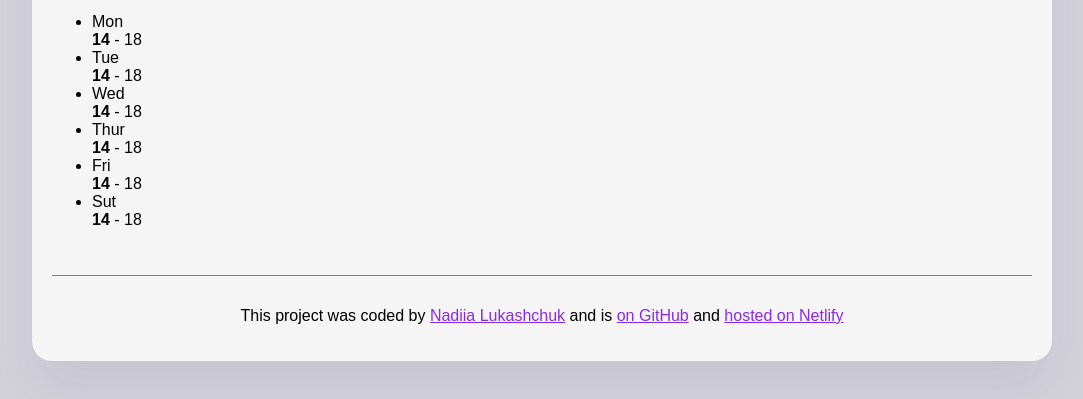
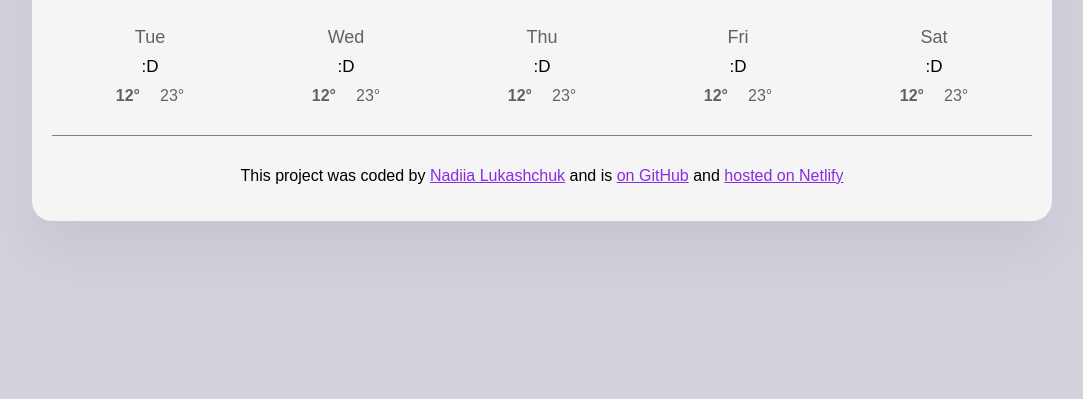
Before and after one commit to nadialukashchuk/weather-project, a plain HTML site: page index.html in a window 1280 px wide. Shown: the part 325-724 px from the top of the page, without its empty margins (98-1181 px from the left). Drawn offline with nearby package versions, Linux system fonts and the light colour scheme.

Commit message:
Added the forecast HTML from JS

```diff
--- a/index.html
+++ b/index.html
@@ -30,36 +30,9 @@
         </div>
     </div>
 
-    <div class="forecast-weather">
-        <ul>
-            <li>
-                Mon
-                <br />
-                <strong>14</strong> - 18
-            </li>
-            <li>
-                Tue
-                <br />
-                <strong>14</strong> - 18
-            </li><li>
-                Wed
-                <br />
-                <strong>14</strong> - 18
-            </li><li>
-                Thur
-                <br />
-                <strong>14</strong> - 18
-            </li><li>
-                Fri
-                <br />
-                <strong>14</strong> - 18
-            </li><li>
-                Sut
-                <br />
-                <strong>14</strong> - 18
-            </li>
-        </ul>
-    </div>
+    <div class="weather-forecast" id="forecast">
+
+             </div>
     </main>
     <footer>
         <p>This project was coded by <a href="https://www.linkedin.com/in/nadia-lukashchuk-410418179/" target="_blank">Nadiia Lukashchuk</a> and is <a href="https://github.com/nadialukashchuk/weather-project" target="_blank">on GitHub</a> and
--- a/src/index.js
+++ b/src/index.js
@@ -54,3 +54,36 @@ let currentDate = new Date();
 
 
 currentDateElement.innerHTML = formatDate(currentDate);
+
+
+
+function displayForecast (){
+    let forecastElement = document.querySelector("#forecast");
+
+
+    let days = ['Tue', 'Wed', 'Thu', 'Fri', 'Sat']
+    let forecastHtml = "";
+    days.forEach(function (day) {
+
+    forecastHtml = forecastHtml +
+     `
+
+    <div class="weather-forecast-day">
+        <div class="weather-forecast-date">${day}</div>
+        <div class="weather-forecast-icon">:D</div>
+        <div class="weather-forecast-temperatures">
+        <div class="weather-forecast-temperature">
+          <strong>12°</strong>
+         </div>
+         <div class="weather-forecast-temperature">23°</div>
+         </div>
+        </div>
+`;
+});
+forecastElement.innerHTML = forecastHtml
+
+}
+
+
+
+displayForecast()
--- a/style.css
+++ b/style.css
@@ -92,7 +92,37 @@ main{
     top: -30px;
 }
 
+.weather-forecast{
+    margin-top: 30px;
+    display: flex;
+    justify-content: space-around;
 
+}
+
+.weather-forecast-date{
+    text-align: center;
+    font-size: 18px;
+    opacity: 0.6;
+    line-height: 20px;
+    margin-bottom: 10px;
+}
+
+
+.weather-forecast-icon{
+    font-size: 17px;
+    text-align: center;
+}
+.weather-forecast-temperatures{
+    opacity: 0.6;
+    text-align: center;
+    margin-top: 10px;
+    display: flex;
+    justify-content: center;
+}
+
+.weather-forecast-temperature{
+    padding: 0 10px;
+}
 
 
 footer{
```
Also changed, not shown: icon/sunny.png.png (added).
